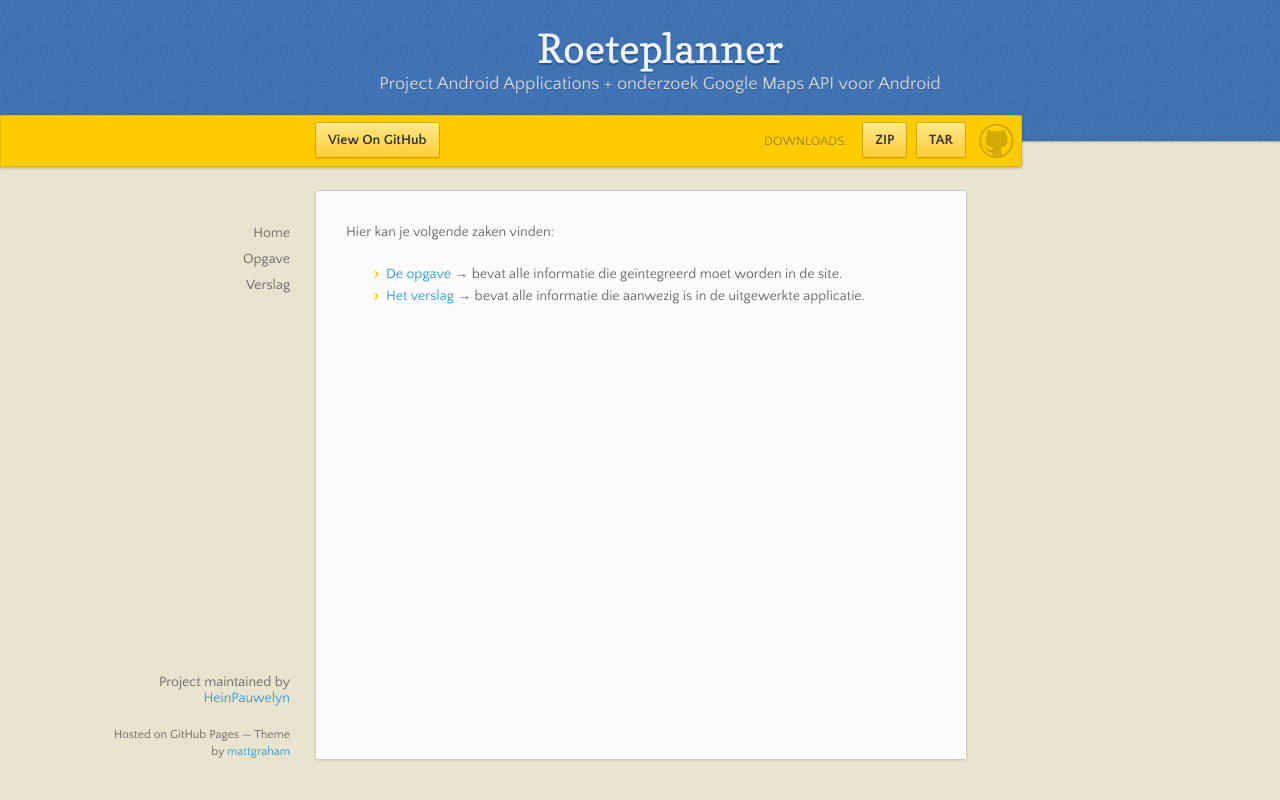
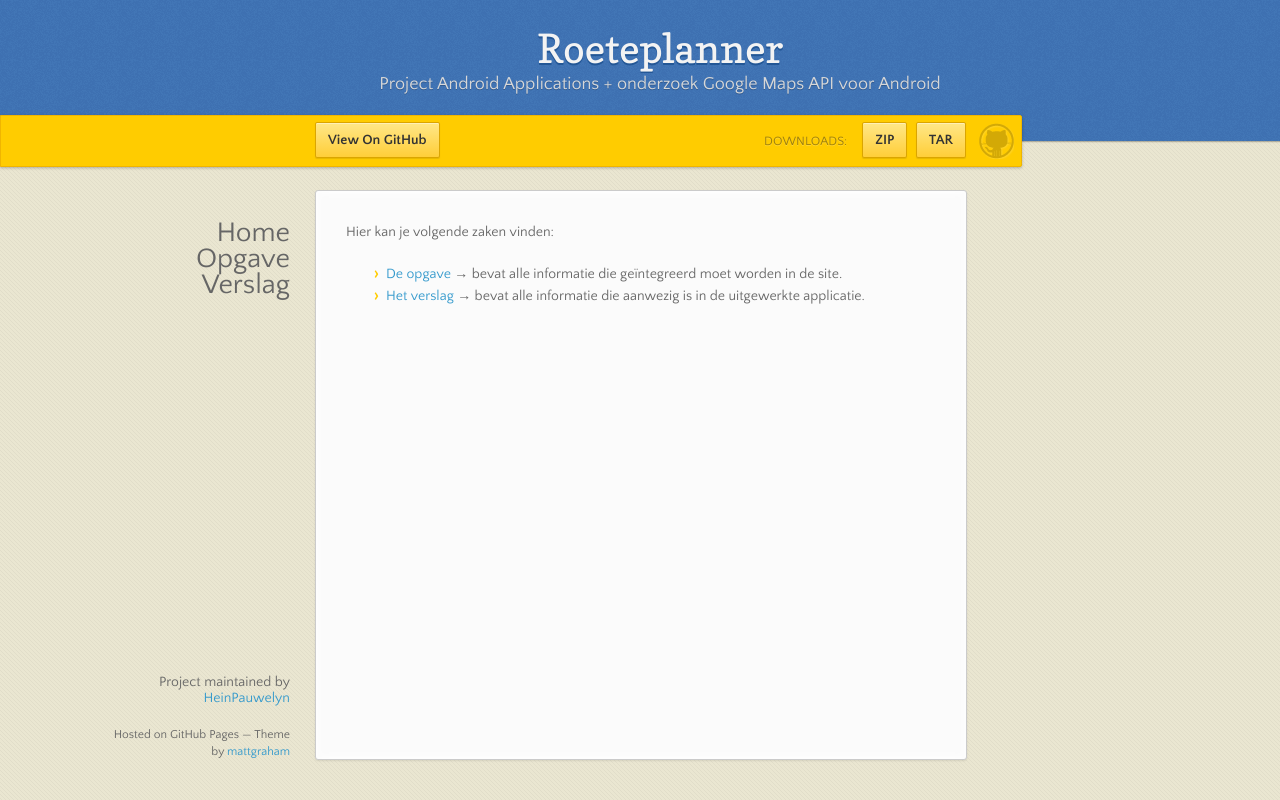
Before and after one commit to HeinPauwelyn/Roeteplanner, a plain HTML site: page index.html in a window 1280 px wide. Drawn offline with nearby package versions, Linux system fonts and the light colour scheme.

Commit message:
Update index.html

```diff
--- a/index.html
+++ b/index.html
@@ -37,9 +37,9 @@
     <div class="wrapper">
       <nav>
         <ul>
-          <li><a href="index.html">Home</a></li>
-          <li><a href="opgave.html">Opgave</a></li>
-          <li><a href="verslag.html">Verslag</a></li>
+          <li class="tag-h0"><a href="index.html">Home</a></li>
+          <li class="tag-h0"><a href="opgave.html">Opgave</a></li>
+          <li class="tag-h0"><a href="verslag.html">Verslag</a></li>
         </ul>
       </nav>
       <section>
```
